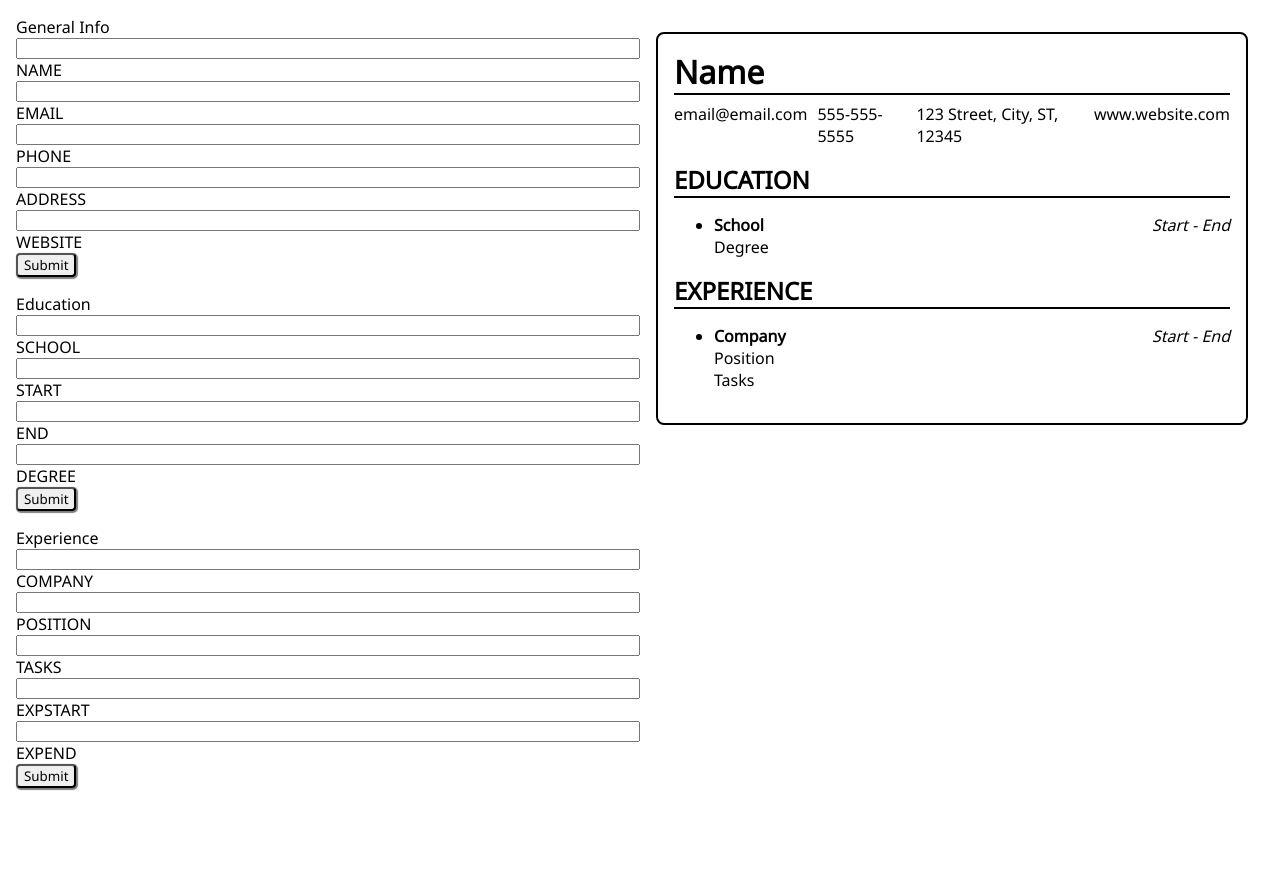
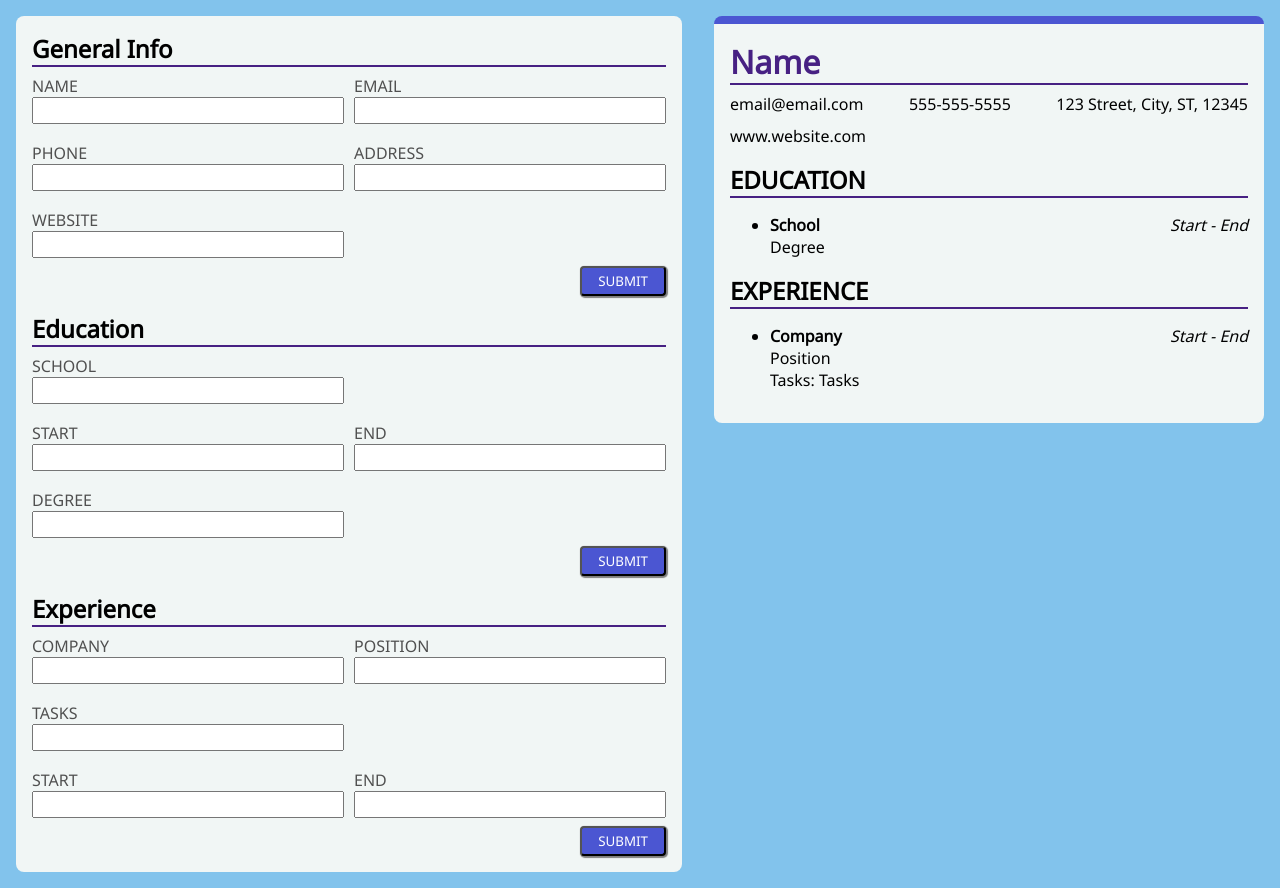
Before and after one commit to jdittert/cv-project, a React (Create React App) app: page / in a window 1280 px wide. Before the commit the page ends 804 px from the top, so only its background shows below. Built offline with nearby package versions, Linux system fonts and the light colour scheme.

Commit message:
Update styling on form side and resume side

```diff
--- a/src/components/display.js
+++ b/src/components/display.js
@@ -46,10 +46,10 @@ class Display extends Component {
                                 return <li key={entry.id}>
                                     <div className='top-level'>
                                         <div className='title'>{entry.company}</div>
-                                        <div className='dates'>{entry.expstart} - {entry.expend}</div>
+                                        <div className='dates'>{entry.start} - {entry.end}</div>
                                     </div>
                                     <div>{entry.position}</div>
-                                    <div>{entry.tasks}</div>
+                                    <div>Tasks: {entry.tasks}</div>
 
                                     </li>
                             })}
--- a/src/components/general.js
+++ b/src/components/general.js
@@ -3,7 +3,6 @@ import '../styles/App.css'
 import '../styles/FormSide.css'
 import Display from './display';
 import uniqid from 'uniqid';
-
 
 class General extends Component {
     constructor() {
@@ -18,7 +17,7 @@ class General extends Component {
                 website: 'www.website.com'
             },
             education: [{school: 'School', start: 'Start', end: 'End', degree: 'Degree', id: uniqid()}],
-            experience: [{company: 'Company', position: 'Position', tasks: 'Tasks', expstart: 'Start', expend: 'End', id: uniqid()}]
+            experience: [{company: 'Company', position: 'Position', tasks: 'Tasks', start: 'Start', end: 'End', id: uniqid()}]
         }
     }
 
@@ -68,12 +67,14 @@ class General extends Component {
             company: experienceJson.company,
             position: experienceJson.position,
             tasks: experienceJson.tasks,
-            start: experienceJson.expstart,
-            end: experienceJson.expend,
+            start: experienceJson.start,
+            end: experienceJson.end,
             id: uniqid()
         };
+        let removeDefault = this.state.experience.filter(entry => {return entry.company !== 'Company'});
+        if (removeDefault.length === 0) removeDefault = [];
         this.setState({
-            experience: this.state.experience.concat(expEntry)
+            experience: removeDefault.concat(expEntry)
         });
         experienceForm.reset();
     }
@@ -83,49 +84,59 @@ class General extends Component {
         return (
             <div className='wrapper'>
                 <div className='form-section'>
-                    <div className="personal-form">
-                        <div>General Info</div>
-                        <div className="personal-form">
+                    <div>
+                        <div className='section-header'>General Info</div>
+                        <div className='personal-form'>
                             <form onSubmit={this.onSubmitGeneral}
                             id='personal-form'>
+                                <div className='form-inputs'>
                                     <Input field='name' />
                                     <Input field='email' />
                                     <Input field='phone' />
                                     <Input field='address' />
                                     <Input field='website' />
-                            <div>
-                                <button type='submit'>Submit</button>
+                                </div>
+                            <div className='submit-button'>
+                                <button type='submit'>SUBMIT</button>
                             </div>
                             </form>
                         </div>
                     </div>
                     <div className='education'>
-                        <div>Education</div>
+                        <div className='section-header'>Education</div>
                         <div className='education-form'>
                             <form onSubmit={this.onSubmitEducation}
                             id='education-form'>
+                                <div className='education-inputs'>
                                     <Input field='school' />
+                                    <div className='date-inputs'>
                                         <Input field='start' />
                                         <Input field='end' />
+                                    </div>
                                     <Input field='degree' />
-                            <div>
-                                <button type='submit'>Submit</button>
+                                </div>
+                            <div className='submit-button'>
+                                <button type='submit'>SUBMIT</button>
                             </div>
                             </form>
                         </div>
                     </div>
                     <div className='experience'>
-                        <div>Experience</div>
+                        <div className='section-header'>Experience</div>
                         <div className='experience-form'>
                             <form onSubmit={this.onSubmitExperience}
                             id='experience-form'>
+                                <div className='form-inputs'>
                                     <Input field='company' />
                                     <Input field='position' />
                                     <Input field='tasks' />
-                                <Input field='expstart' />
-                                <Input field='expend' />
-                            <div>
-                                <button type='submit'>Submit</button>
+                                    <div className='date-inputs'>
+                                        <Input field='start' />
+                                        <Input field='end' />
+                                    </div>
+                                </div>
+                            <div className='submit-button'>
+                                <button type='submit'>SUBMIT</button>
                             </div>
                             </form>
                         </div>
@@ -146,12 +157,13 @@ function Input (props) {
     return (
 
         <div className='input-field'>
+            <label htmlFor={field}>{fieldLabel}</label>
             <input
                 type='text'
                 id={field}
                 name={field}
             />
-            <label htmlFor={field}>{fieldLabel}</label>
+
         </div>
     );
 }
--- a/src/styles/App.css
+++ b/src/styles/App.css
@@ -1,11 +1,25 @@
+:root {
+    --dark-accent-color: #472183;
+    --dark-accent-color-light: #6c4d9c;
+    --dark-accent-color-dark: #391a69;
+    --header-background: #f1f6f5;
+    --light-accent-color: #82c3ec;
+    --cancel-color: #ff4242;
+    --icon-color: #4b56d2;
+    --text-color: #505050;
+    --hover-color: white;
+}
+
 body {
     padding: 0;
     margin: 0;
     font-family: 'Noto Sans';
+    background-color: var(--light-accent-color);
 }
 
 .wrapper {
     display: grid;
-    grid-template-columns: 1fr 1fr;
+    grid-template-columns: min-content 1fr;
     padding: 1rem;
+    gap: 2rem;
 }
--- a/src/styles/Display.css
+++ b/src/styles/Display.css
@@ -1,19 +1,22 @@
 .resume {
-    border: 2px solid black;
     border-radius: 8px;
     padding: 1rem;
-    margin: 1rem;
+    border-top: 8px solid var(--icon-color);
+    background-color: var(--header-background);
+    color: black;
 }
 
 .resume-header {
     font-size: 2rem;
     font-weight: bold;
-    border-bottom: 2px solid black;
+    border-bottom: 2px solid var(--dark-accent-color);
     margin-bottom: .5rem;
+    color: var(--dark-accent-color)
 }
 
 .personal-info {
     display: flex;
+    flex-wrap: wrap;
     gap: 10px;
     justify-content: space-between;
     padding: 0;
@@ -23,7 +26,7 @@
 .section-header {
     font-size: 1.5rem;
     font-weight: bold;
-    border-bottom: 2px solid black;
+    border-bottom: 2px solid var(--dark-accent-color);
     margin-bottom: .5rem;
 }
 
--- a/src/styles/FormSide.css
+++ b/src/styles/FormSide.css
@@ -2,15 +2,56 @@
     display: flex;
     flex-direction: column;
     gap: 1rem;
+    padding: 1rem;
+    border: none;
+    border-radius: 8px;
+    background-color: var(--header-background);
 }
 
 .input-field {
     display: flex;
     flex-direction: column;
+    margin-bottom: .5rem;
+}
+
+input {
+    width: 300px;
+    padding: .25rem;
+}
+
+label {
+    color: var(--text-color);
 }
 
 button {
     font-family: 'Noto Sans';
     box-shadow: 1px 1px 1px 1px gray;
     border-radius: 4px;
+    padding: .25rem 1rem;
+    background-color: var(--icon-color);
+    color: white;
 }
+
+.form-inputs {
+    display: flex;
+    flex-wrap: wrap;
+    justify-content: space-between;
+    gap: 10px;
+}
+
+.submit-button {
+    display: flex;
+    justify-content: flex-end;
+}
+
+.education-inputs {
+    display: flex;
+    flex-direction: column;
+    gap: 10px;
+}
+
+.date-inputs {
+    display: flex;
+    justify-content: space-between;
+    gap: 10px;
+}
```
Lines whose indentation alone changed are shown as unchanged.
